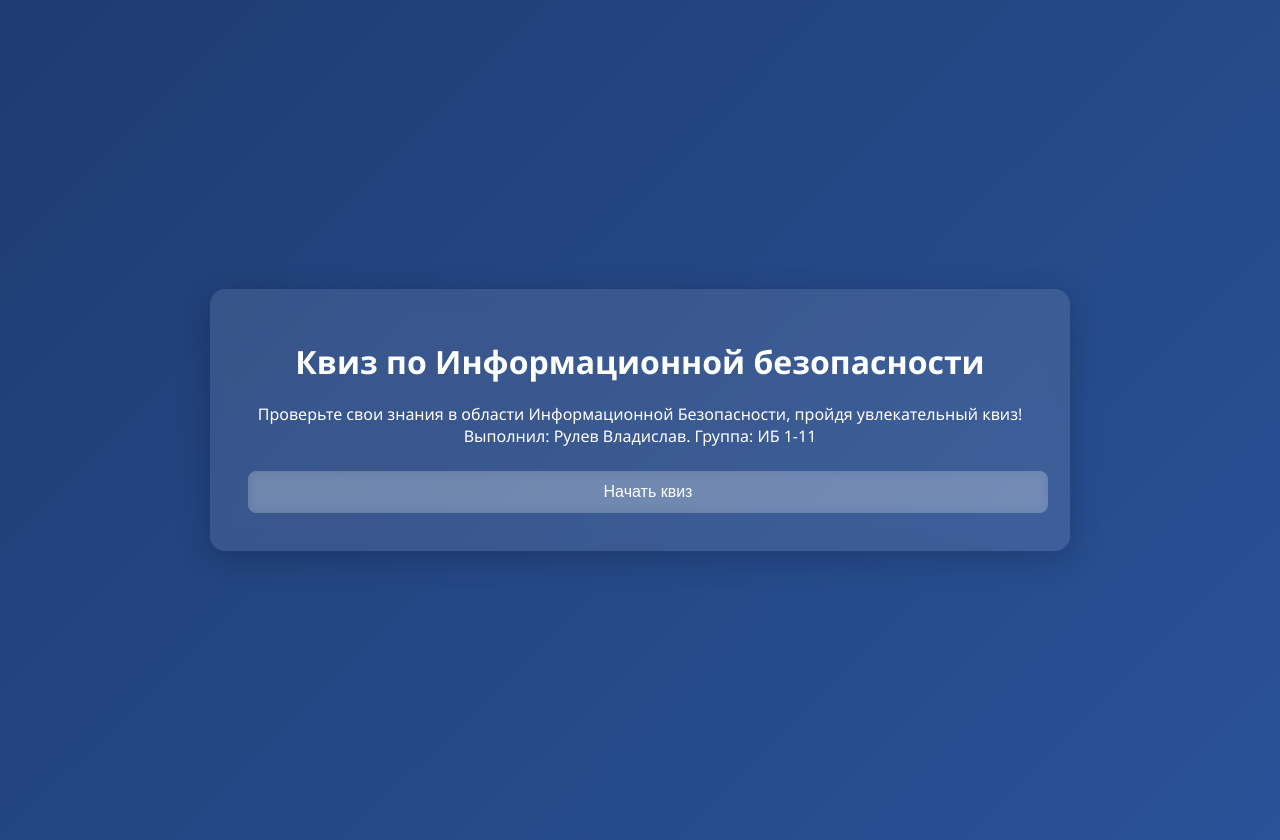
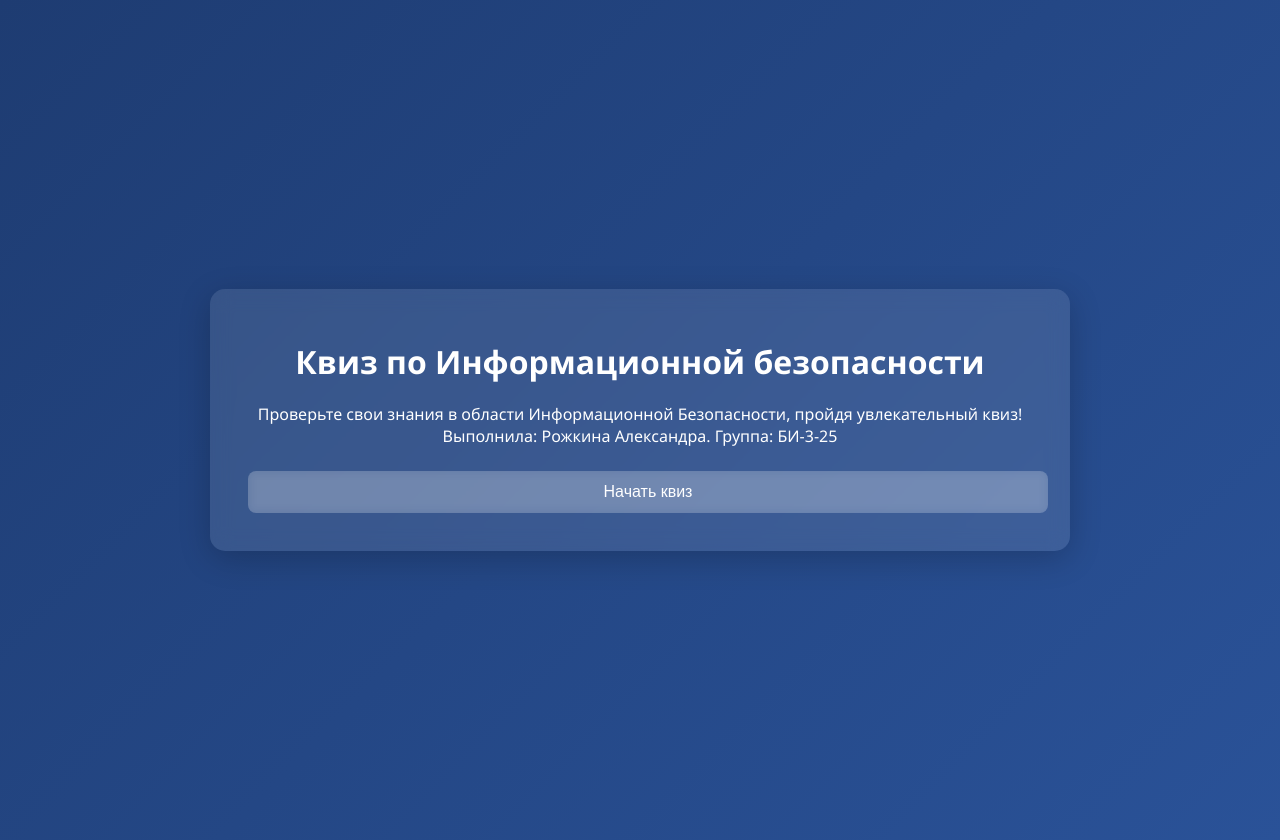
Before and after one commit to FRAIN777lvdlkvlkdfghjfjs/security-quiz, a plain HTML site: page index.html in a window 1280 px wide. Drawn offline with Linux system fonts and the light colour scheme.

Commit message:
Update index.html
саня дарю

```diff
--- a/index.html
+++ b/index.html
@@ -12,7 +12,7 @@
             <h1>Квиз по Информационной безопасности </h1>
             <p>Проверьте свои знания в области
                 Информационной Безопасности, пройдя увлекательный квиз!
-                Выполнил: Рулев Владислав. Группа: ИБ 1-11</p>
+                Выполнила: Рожкина Александра. Группа: БИ-3-25</p>
             <button id="start-btn" class="btn">Начать квиз</button>
         </div>
 
```
